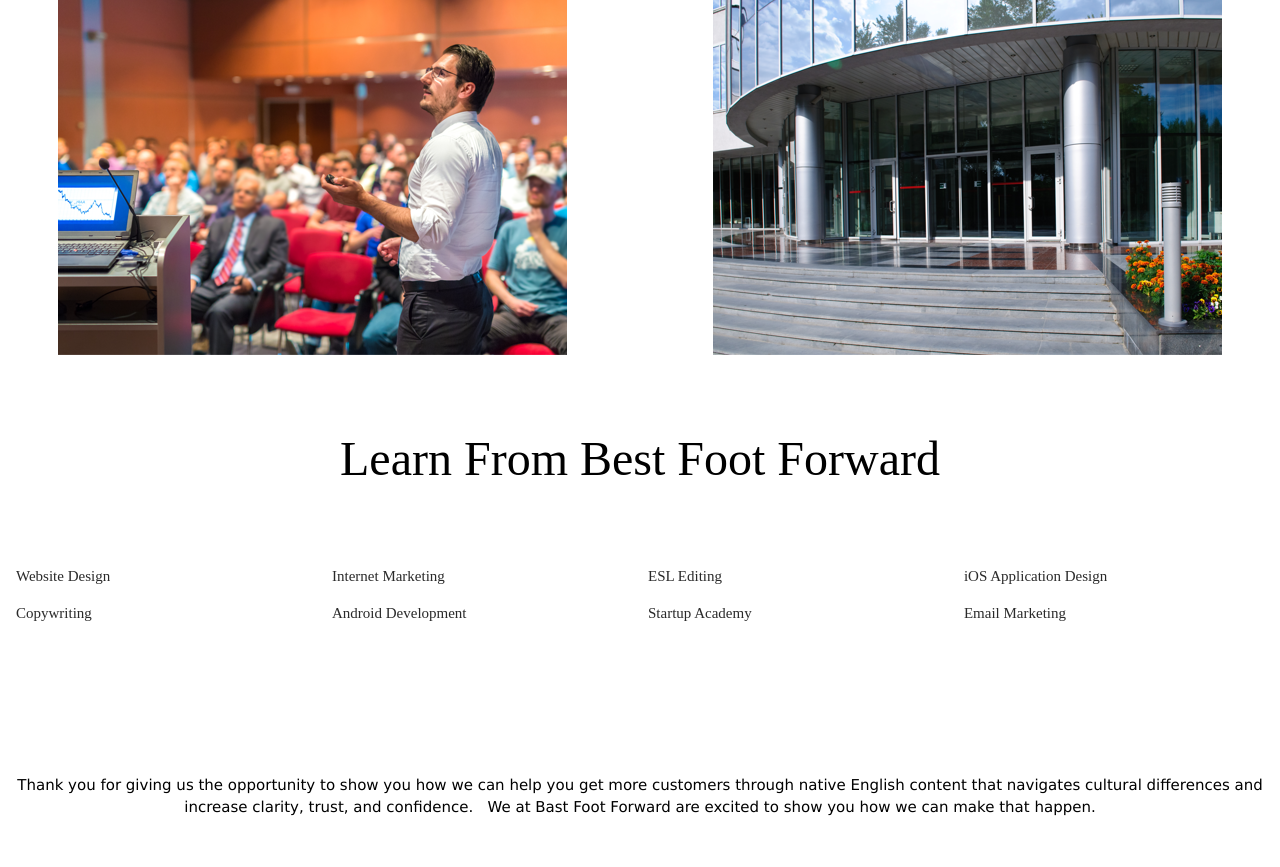
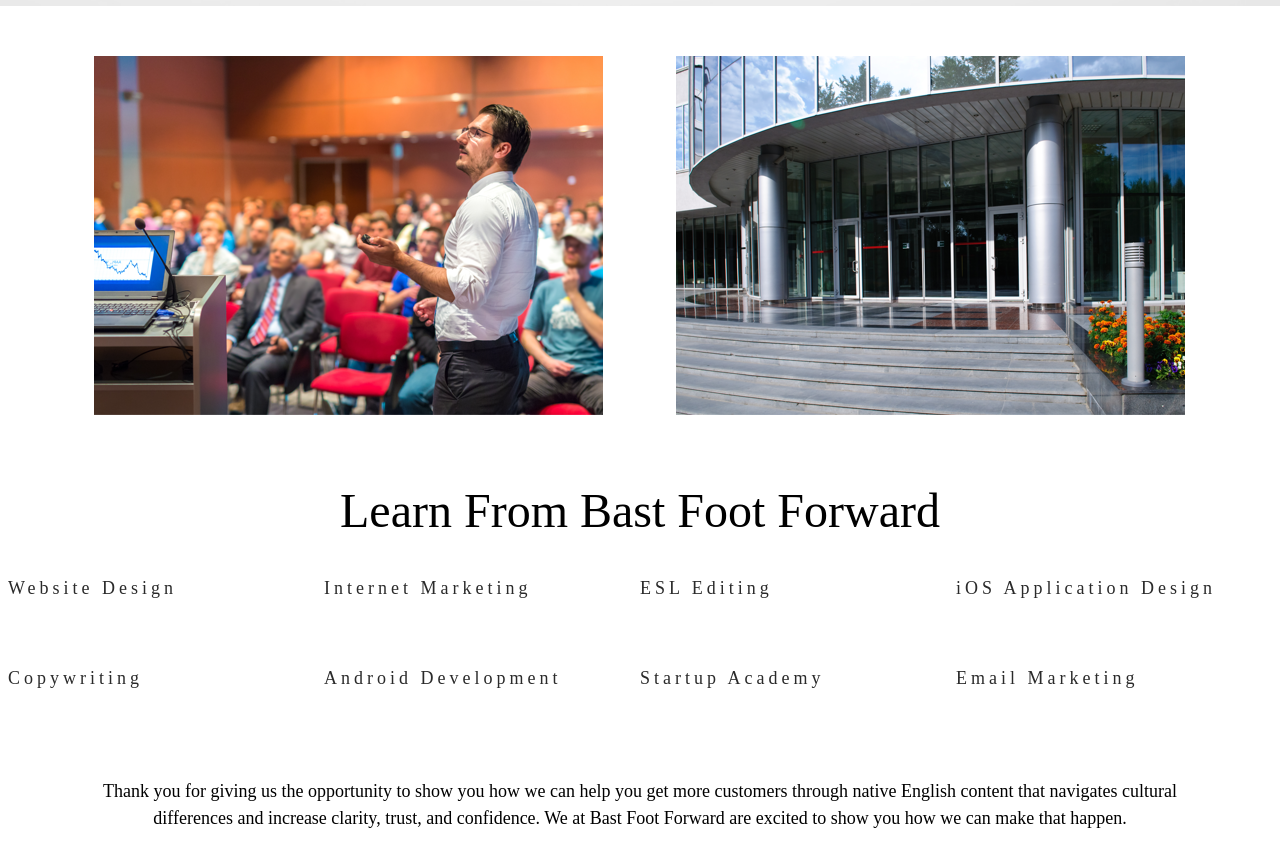
Before and after one commit to matippetts/bff-demo-from-weebly, a Jekyll site: the page built from about.html, in a window 1280 px wide and 900 px high, scrolled down 1643 px. Shown: the top 867 px of the window. Built offline with Jekyll 4.4.1, drawn with Linux system fonts in a browser that asks for light colours; nearby versions of some CDN libraries; some web fonts are replaced; some of the changed text lies outside the part shown.

Commit message:
Finish cleanup of feature pages

```diff
--- a/about.html
+++ b/about.html
@@ -2,99 +2,68 @@
 title: About
 ---
 <main>
-  <header id="banner" class="w3-cell-middle w3-center" style="background-image: url(&quot;/assets/images/building-sky.jpeg&quot;); background-repeat: no-repeat; background-position: 50% 50% ; background-size: cover; padding: 80px;">
-    <h1 class="w3-serif w3-text-white w3-jumbo">ABOUT Bast foot forward</h1>
+  <header id="banner" class="w3-center" style="background-image: url(&quot;/assets/images/building-sky.jpeg&quot;); background-repeat: no-repeat; background-position: 50% 50% ; background-size: cover; padding: 80px;">
+    <h1 class="w3-jumbo w3-text-white w3-serif">ABOUT Bast foot forward</h1>
   </header>
-  <div class="w3-row w3-center" style="padding: 25px">
+  <div class="w3-row" style="padding: 25px">
+    <div class="w3-content w3-center">
+        <h2 class="w3-xxxlarge w3-text-black w3-serif">Bast Foot Forward</h2>
 
-    <h2 class="w3-serif w3-text-black"><font size="6">Bast Foot Forward</font></h2>
+        <p class="w3-large w3-text-black w3-serif">Everyone likes content that&rsquo;s easy to read, and English is the most common language in the U.S. The most recent U.S. census shows there are parts of the country where 95% of your potential customers speak only English. Nationwide, that number is 79.9%.</p>
 
-    <p class="w3-serif w3-text-black">Everyone likes content that&rsquo;s easy to read, and English is the most common language in the U.S. The most recent U.S. census shows there are parts of the country where 95% of your potential customers speak only English. Nationwide, that number is 79.9%.</p>
-
-    <p class="w3-serif w3-text-black">Attention spans are short in our headline society. You want your content to stand out, convert browsers to buyers, and save customers time. Our ESL Communication Package will help you uncover hidden weaknesses, take advantage of your strengths, and establish a plan for audience engagement that builds customer loyalty and trust.</p>
-
+        <p class="w3-large w3-text-black w3-serif">Attention spans are short in our headline society. You want your content to stand out, convert browsers to buyers, and save customers time. Our ESL Communication Package will help you uncover hidden weaknesses, take advantage of your strengths, and establish a plan for audience engagement that builds customer loyalty and trust.</p>
+    </div>
   </div>
-  <div class="w3-center" style="height: 858px; background-color: transparent; background-image: url(&quot;/assets/images/background.jpg&quot;); background-repeat: no-repeat; background-position: 50% 50% ; background-size: cover;">
-    <h2 class="w3-xxxlarge w3-serif" ><font size="6">Best Foot Forward Customer Responses</font></h2>
-    <br />
-    <div class="w3-row-padding w3-stretch">
-      <div class="w3-half" style="padding:10px;">
-        <a><img src="/assets/images/survey-past-customers.png" alt="Survey of past customers" class="w3-image"/></a>
+  <div class="w3-row" style="height: 860px; background-color: transparent; background-image: url(&quot;/assets/images/foggy-bridge.jpg&quot;); background-repeat: no-repeat; background-position: 50% 50% ; background-size: cover;">
+    <div class="w3-auto w3-center">
+      <h2 class="w3-xxxlarge w3-serif">Bast Foot Forward Customer Responses</h2>
+      <div class="w3-row-padding w3-stretch">
+        <div class="w3-half">
+          <a><img class="w3-image" src="/assets/images/survey-past-customers.png" alt="Survey of past customers"/></a>
+        </div>
+        <div class="w3-half">
+          <a><img class="w3-image" src="/assets/images/survey-follow-up.png" alt="Six-month follow-up survey"/></a>
+        </div>
       </div>
-      <div class="w3-half " style="padding:10px;">
-        <a><img src="/assets/images/survey-follow-up.png" alt="Six-month follow-up survey" class="w3-image" /></a>
+      <p class="w3-content w3-large w3-serif w3-text-black">Before-and-after surveys give a clear picture of how fluent native content impacts customer satisfaction and your bottom line. That is part of best practices in market research and how we ensure you&rsquo;re getting the best help we can give.</p>
+    </div>
+  </div>
+  <div class="w3-row-padding w3-stretch">
+    <div class="w3-auto w3-center" style="padding: 50px;">
+      <div class="w3-half">
+        <a><img class="w3-image" src="/assets/images/presentation.png" alt="Lecturer and audience members"/></a>
+      </div>
+      <div class="w3-half">
+        <a><img class="w3-image" src="/assets/images/building-entrance.png" alt="Building entrance"/></a>
       </div>
     </div>
-    <div class="wsite-spacer" style="height:50px;"></div>
-    <p class="w3-serif w3-text-black">Before-and-after surveys give a clear picture of how fluent native content impacts customer satisfaction and your bottom line. That is part of best practices in market research and how we ensure you&rsquo;re getting the best help we can give.<br /></p>
   </div>
-  <div class="wsite-section-elements">
-    <div class="wsite-spacer" style="height:50px;"></div>
-    <div class="wsite-multicol-table-wrap" style="margin:0 -15px;">
-        <div class="w3-row">
-            <div class="w3-half" style="padding:0 15px;">
-                <div class="wsite-image wsite-image-border-none " style="padding-top:10px;padding-bottom:10px;margin-left:0;margin-right:0;text-align:center">
-                    <a><img src="/assets/images/presentation.png" alt="Lecturer and audience members" class="w3-image" /></a>
-                    <div style="display:block;font-size:90%"></div>
-                </div>
-              </div>
-            <div class="w3-half" style="padding:0 15px;">
-                <div class="wsite-image wsite-image-border-none " style="padding-top:10px;padding-bottom:10px;margin-left:0;margin-right:0;text-align:center">
-                    <a><img src="/assets/images/building-entrance.png" alt="Building entrance" class="w3-image" /></a>
-                    <div style="display:block;font-size:90%"></div>
-                </div>
-            </div>
-        </div>
-    </div>
-    <div class="wsite-spacer" style="height:48px;"></div>
-    <h2 class="w3-xxxlarge w3-serif w3-center">Learn From Best Foot Forward</h2>
-    <br />
-    <div class="wsite-spacer" style="height:22px;"></div>
-    <div class="w3-row-padding w3-stretch w3-serif">
+  <h2 class="w3-center w3-xxxlarge w3-serif" style="padding-top: 50px;">Learn From Bast Foot Forward</h2>
+  <div class="w3-row-padding w3-stretch w3-serif w3-large">
+    <div class="w3-auto w3-wide" style="color: #2a2a2a">
       <div class="w3-quarter">
-        <p><font color="#2a2a2a">Website Design</font></p>
-        <p></p>
-        <p><font color="#2a2a2a">Copywriting</font></p>
+        <p>Website Design</p>
+        <p>&nbsp;</p>
+        <p>Copywriting</p>
       </div>
       <div class="w3-quarter">
-        <p><font color="#2a2a2a">Internet Marketing</font></p>
-        <p></p>
-        <p><font color="#2a2a2a">Android Development</font></p>
+        <p>Internet Marketing</p>
+        <p>&nbsp;</p>
+        <p>Android Development</p>
       </div>
       <div class="w3-quarter">
-        <p><font color="#2a2a2a">ESL Editing</font></p>
-        <p></p>
-        <p><font color="#2a2a2a">Startup Academy</font></p>
+        <p>ESL Editing</p>
+        <p>&nbsp;</p>
+        <p>Startup Academy</p>
       </div>
       <div class="w3-quarter">
-        <p><font color="#2a2a2a">iOS Application Design</font></p>
-        <p></p>
-        <p><font color="#2a2a2a">Email Marketing</font></p>
-    </div>
-    </div>
-    <div class="wsite-spacer" style="height:80px;"></div>
-    <div class="wsite-spacer" style="height:54px;"></div>
-    <div class="paragraph" style="text-align:center;">
-        <span style="color:#000000; font-weight:400">Thank you for giving us the opportunity to show you how we can help you get more customers through native English content that navigates cultural differences and increase clarity, trust, and confidence.</span>
-        <span>&nbsp; </span>
-        <span style="color:#000000; font-weight:400">We at Bast Foot Forward are excited to show you how we can make that happen.</span>
-        <br />
-        <span></span>
-        <br />
-    </div>
-    <div class="wsite-multicol">
-        <div class="wsite-multicol-table-wrap" style="margin:0 -15px;">
-            <table class="wsite-multicol-table">
-                <tbody class="wsite-multicol-tbody">
-                    <div class="wsite-multicol-tr">
-                        <div class="wsite-multicol-col" style="width:50%; padding:0 15px;"></div>
-                        <div class="wsite-multicol-col" style="width:50%; padding:0 15px;">
-                            <div class="wsite-spacer" style="height:50px;"></div>
-                        </div>
-                    </div>
-                </tbody>
-            </table>
-        </div>
+        <p>iOS Application Design</p>
+        <p>&nbsp;</p>
+        <p>Email Marketing</p>
+      </div>
     </div>
   </div>
+  <div class="w3-container w3-center">
+    <p class="w3-large w3-text-black w3-serif" style="padding: 50px;">Thank you for giving us the opportunity to show you how we can help you get more customers through native English content that navigates cultural differences and increase clarity, trust, and confidence. We at Bast Foot Forward are excited to show you how we can make that happen.</p>
+  </div>
 </main>
```
Also changed, not shown: contact.html (+17 -45 lines).
